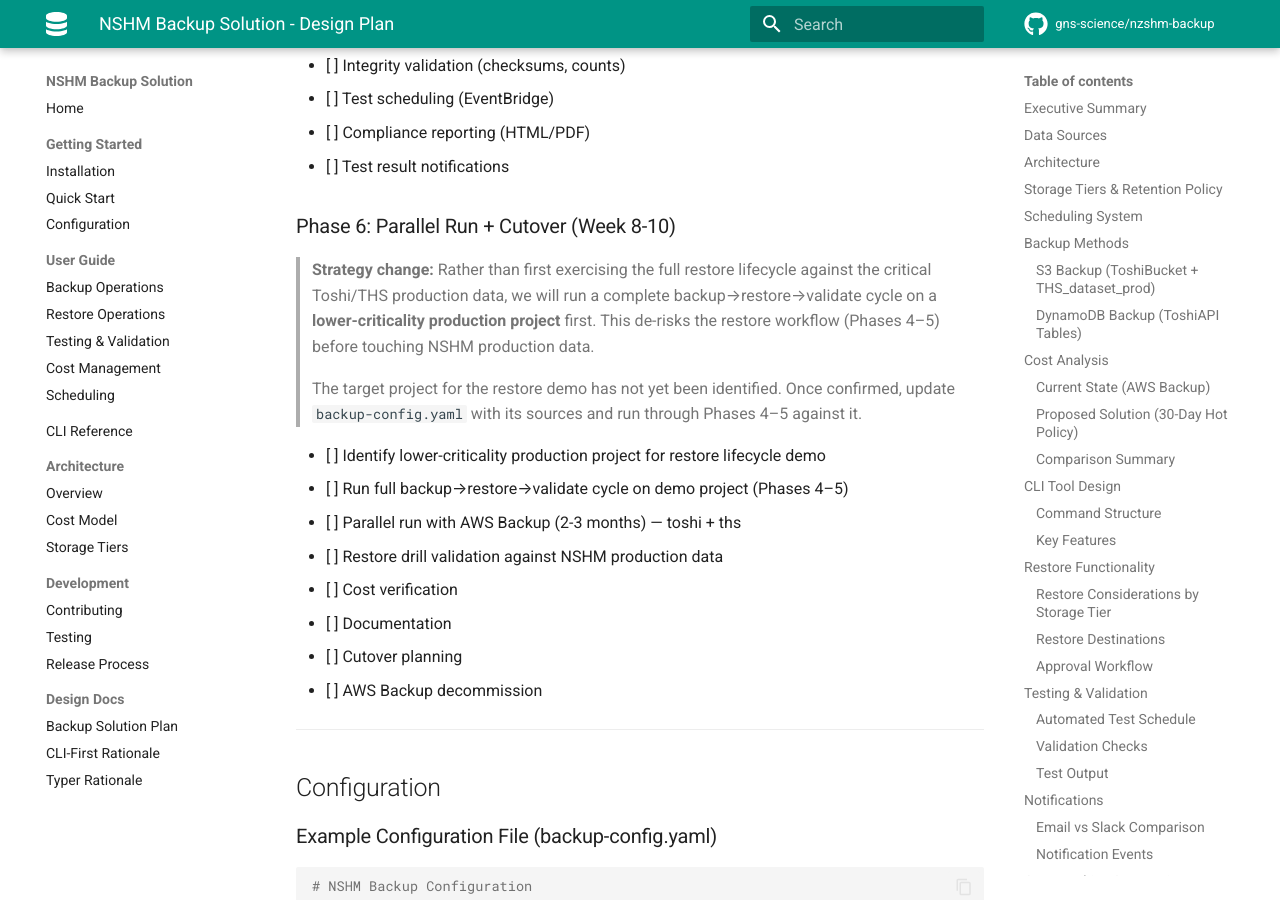
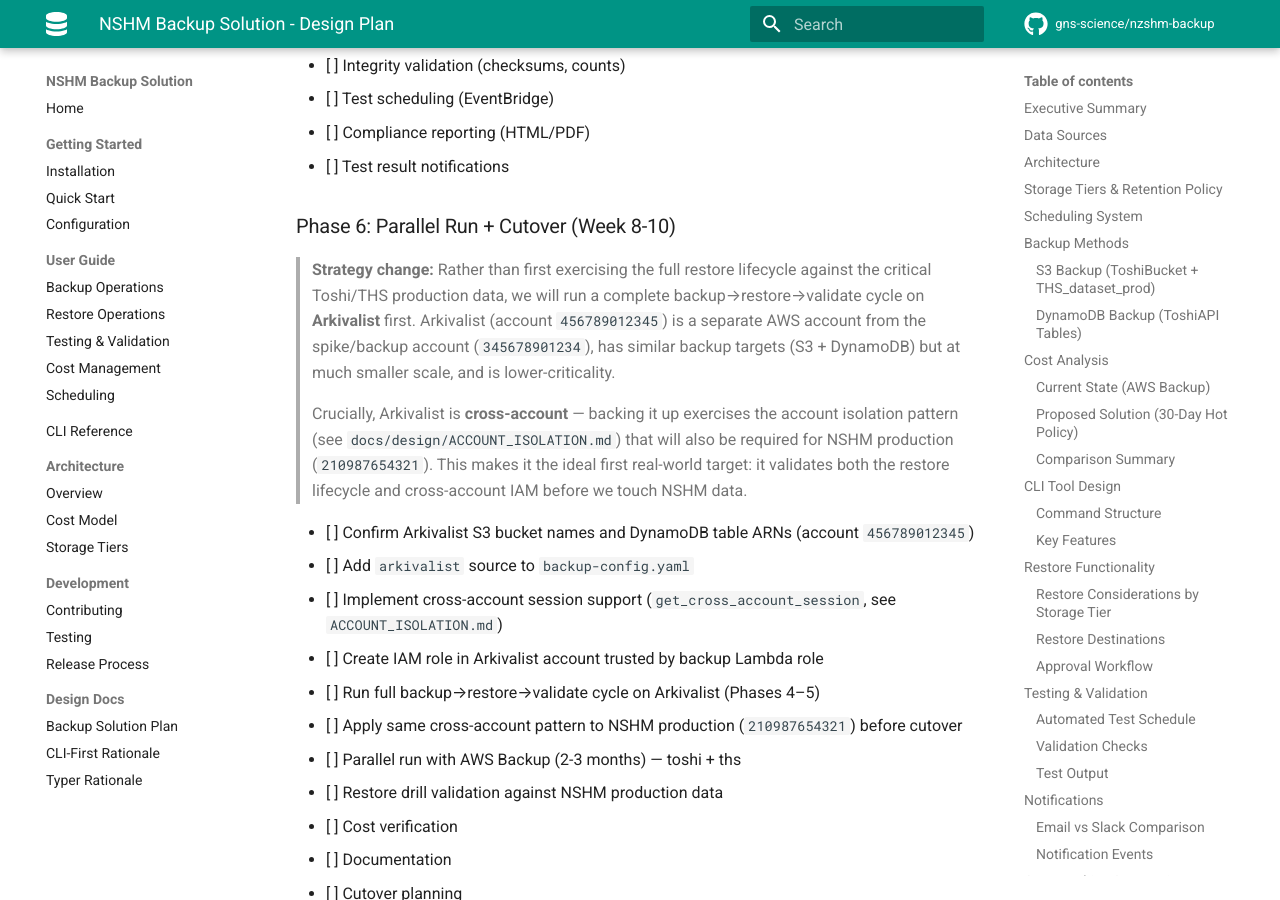
Before and after one commit to GNS-Science/aws-snapshot, an MkDocs documentation site: the page built from docs/backup-solution-plan.md, in a window 1280 px wide and 900 px high, scrolled down 10260 px. Built offline with MkDocs 1.6.1 and Material for MkDocs 9.7.7, drawn with Linux system fonts in a browser that asks for light colours; comment, search, counter and statistics services are not loaded; the version menu is left out.

Commit message:
docs: Arkivalist (816711409078) as cross-account restore demo target before NSHM production

```diff
--- a/docs/backup-solution-plan.md
+++ b/docs/backup-solution-plan.md
@@ -374,14 +374,21 @@
 
 > **Strategy change:** Rather than first exercising the full restore lifecycle against
 > the critical Toshi/THS production data, we will run a complete backup→restore→validate
-> cycle on a **lower-criticality production project** first. This de-risks the restore
-> workflow (Phases 4–5) before touching NSHM production data.
+> cycle on **Arkivalist** first. Arkivalist (account `456789012345`) is a separate AWS
+> account from the spike/backup account (`345678901234`), has similar backup targets
+> (S3 + DynamoDB) but at much smaller scale, and is lower-criticality.
 >
-> The target project for the restore demo has not yet been identified. Once confirmed,
-> update `backup-config.yaml` with its sources and run through Phases 4–5 against it.
+> Crucially, Arkivalist is **cross-account** — backing it up exercises the account
+> isolation pattern (see `docs/design/ACCOUNT_ISOLATION.md`) that will also be required
+> for NSHM production (`210987654321`). This makes it the ideal first real-world target:
+> it validates both the restore lifecycle and cross-account IAM before we touch NSHM data.
 
-- [ ] Identify lower-criticality production project for restore lifecycle demo
-- [ ] Run full backup→restore→validate cycle on demo project (Phases 4–5)
+- [ ] Confirm Arkivalist S3 bucket names and DynamoDB table ARNs (account `456789012345`)
+- [ ] Add `arkivalist` source to `backup-config.yaml`
+- [ ] Implement cross-account session support (`get_cross_account_session`, see `ACCOUNT_ISOLATION.md`)
+- [ ] Create IAM role in Arkivalist account trusted by backup Lambda role
+- [ ] Run full backup→restore→validate cycle on Arkivalist (Phases 4–5)
+- [ ] Apply same cross-account pattern to NSHM production (`210987654321`) before cutover
 - [ ] Parallel run with AWS Backup (2-3 months) — toshi + ths
 - [ ] Restore drill validation against NSHM production data
 - [ ] Cost verification
```
Also changed, not shown: backup-config.example.yaml (+11 -0 lines), docs/design/ACCOUNT_ISOLATION.md (+19 -4 lines).
